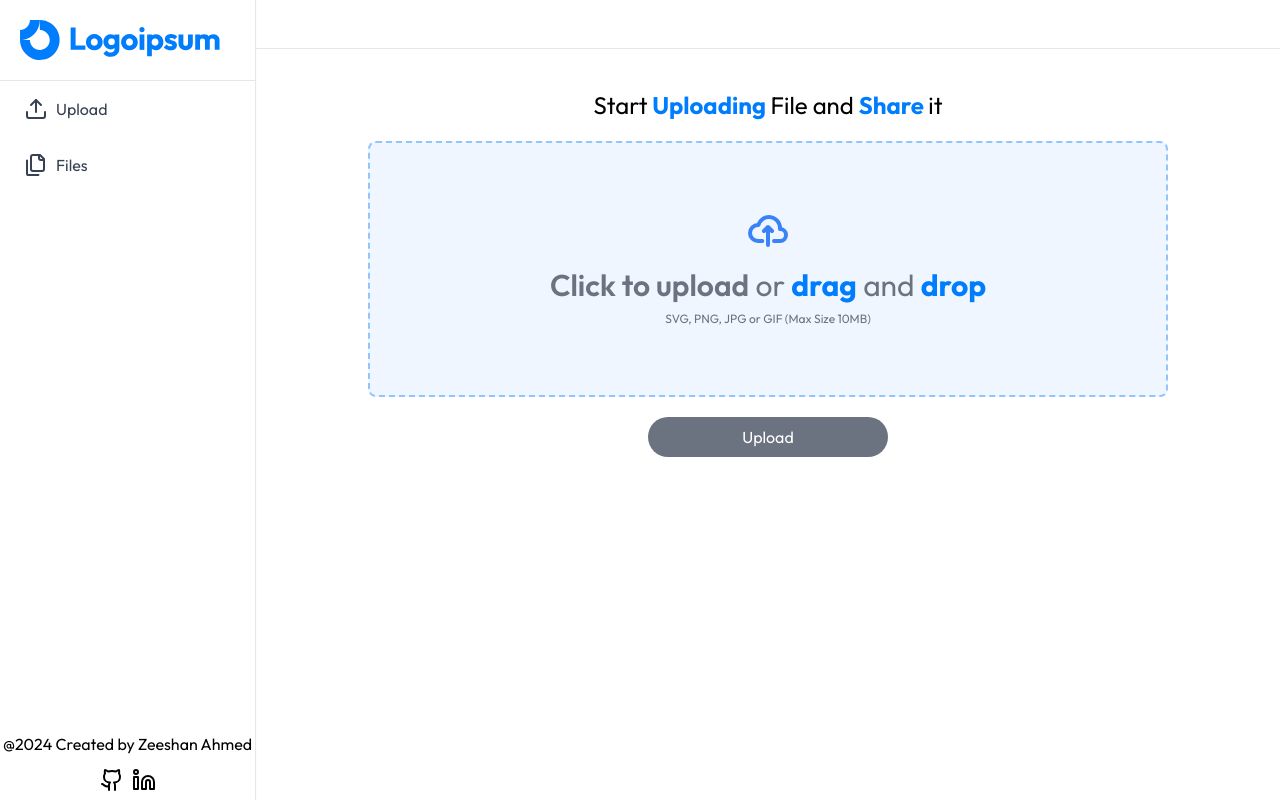
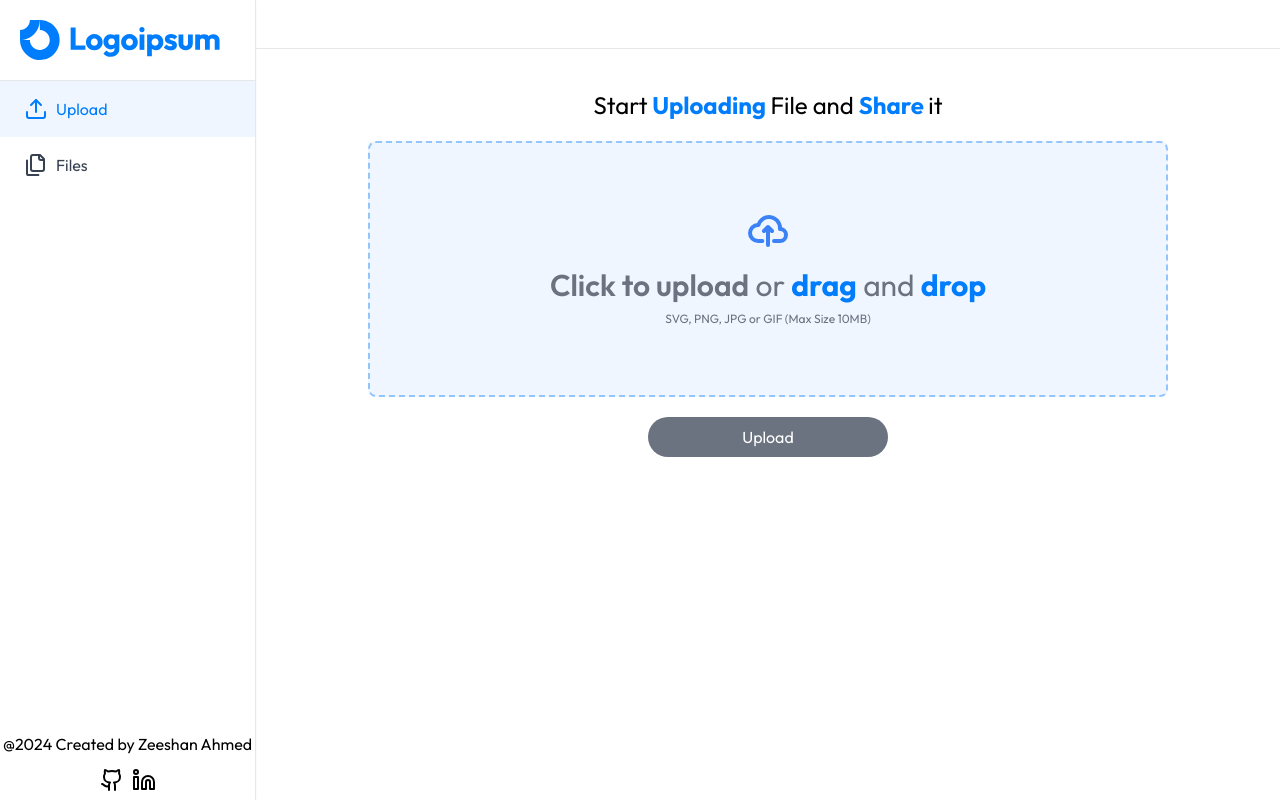
Before and after one commit to zeeshanahme-d/File-sharing-app-Next.js, a Next.js app: page /upload in a window 1280 px wide. Built offline with nearby package versions, Linux system fonts and the light colour scheme; no server answers.

Commit message:
fix: add missing useEffect hook to manage active menu state in SideNav component

```diff
--- a/app/(dashboard)/_components/SideNav.jsx
+++ b/app/(dashboard)/_components/SideNav.jsx
@@ -3,14 +3,21 @@
 import { Files, Shield, Upload } from 'lucide-react';
 import { useRouter } from 'next/navigation';
 import Image from 'next/image';
-import React, { useState, useContext } from 'react';
+import React, { useState, useContext, use, useEffect } from 'react';
 import StateHandler from '../context/stateHandler';
 import Footer from '../../_components/Footer'
 
 const SideNav = () => {
     const [activeIndex, setActiveIndex] = useState();
     const { open, setOpen } = useContext(StateHandler);
-    let router = useRouter()
+    let router = useRouter();
+
+
+    useEffect(() => {
+        const path = window.location.pathname.split('/')[1];
+        const index = menuList.findIndex(item => item.path === '/' + path);
+        setActiveIndex(index);
+    }, [window.location.pathname]);
 
     const menuList = [
         {
```
